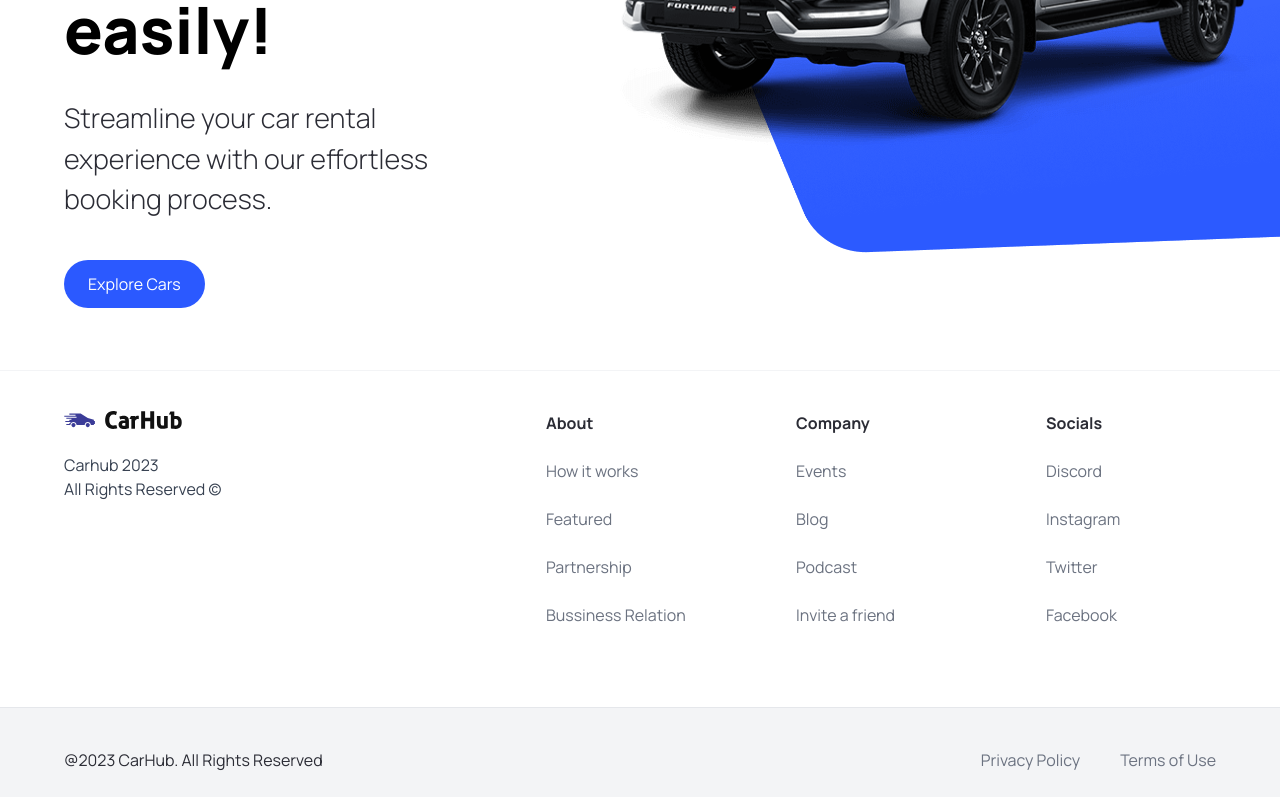
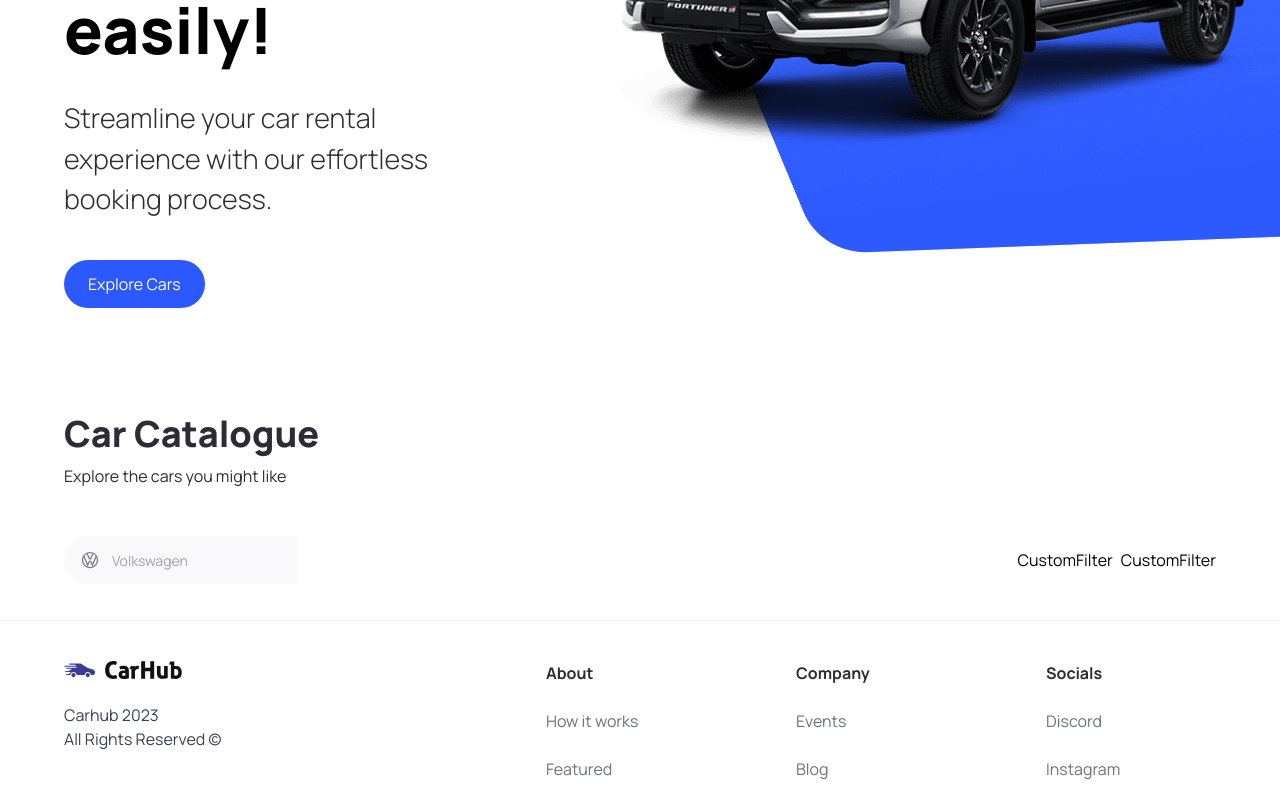
Before and after one commit to hmongdev/car-showcase, a Next.js app: page / in a window 1280 px wide. Shown: the part 450-1247 px from the top of the page. Built offline with nearby package versions, Linux system fonts and the light colour scheme.

Commit message:
create searchBar

```diff
--- a/app/page.tsx
+++ b/app/page.tsx
@@ -1,10 +1,29 @@
 import Image from 'next/image'
-import { CarCard, Hero } from '@components';
+import { CarCard, CustomFilter, Hero, SearchBar } from '@components';
 
 export default function Home() {
 	return (
 		<main className="overflow-hidden">
 			<Hero />
+			<div
+				className="mt-12 padding-x padding-y max-width"
+				id="discover"
+			>
+				<div className="home__text-container">
+					<h1 className="text-4xl font-extrabold">
+						Car Catalogue
+					</h1>
+					<p>Explore the cars you might like</p>
+				</div>
+				<div className="home__filters">
+					<SearchBar />
+
+					<div className="home__filter-container">
+						<CustomFilter title="fuel" />
+						<CustomFilter title="year" />
+					</div>
+				</div>
+			</div>
 		</main>
 	);
 }
--- /dev/null
+++ b/components/CustomFilter.tsx
@@ -0,0 +1,7 @@
+import React from 'react';
+
+const CustomFilter = () => {
+	return <div>CustomFilter</div>;
+};
+
+export default CustomFilter;
--- /dev/null
+++ b/components/SearchBar.tsx
@@ -0,0 +1,24 @@
+'use client';
+
+import SearchManufacturer from './SearchManufacturer';
+import { manufacturers } from '../constants/index';
+import { useState } from 'react';
+
+const SearchBar = () => {
+	const [manufacturer, setManufacturer] = useState('');
+
+	const handleSearch = () => {};
+
+	return (
+		<form className="searchBar" onSubmit={handleSearch}>
+			<div className="searchbar__item">
+				<SearchManufacturer
+					manufacturer={manufacturer}
+					setManufacturer={setManufacturer}
+				/>
+			</div>
+		</form>
+	);
+};
+
+export default SearchBar;
--- /dev/null
+++ b/components/SearchManufacturer.tsx
@@ -0,0 +1,103 @@
+'use client';
+
+import { SearchManufacturerProps } from '@/types';
+import { manufacturers } from '@constants';
+import { Combobox, Transition } from '@headlessui/react';
+import Image from 'next/image';
+import { useState, Fragment } from 'react';
+
+const SearchManufacturer = ({
+	manufacturer,
+	setManufacturer,
+}: SearchManufacturerProps) => {
+	const [query, setQuery] = useState('');
+
+	// search function for car manufacturer
+	const filteredManufacturers =
+		query === ''
+			? manufacturers
+			: manufacturers.filter((item) =>
+					item
+						.toLowerCase()
+						.replace(/\s+/g, '')
+						.includes(
+							query
+								.toLowerCase()
+								.replace(
+									/\s+/g,
+									''
+								)
+						)
+			  );
+
+	console.log(filteredManufacturers);
+
+	return (
+		<div className="search-manufacturer">
+			<Combobox
+				value={manufacturer}
+				onChange={setManufacturer}
+			>
+				<div className="relative w-full">
+					<Combobox.Button className="absolute top-[14px]">
+						<Image
+							src="/car-logo.svg"
+							width={20}
+							height={20}
+							className="ml-4"
+							alt="Car logo"
+						/>
+					</Combobox.Button>
+
+					<Combobox.Input
+						className="search-manufacturer__input"
+						placeholder="Volkswagen"
+						displayValue={(
+							manufacturer: string
+						) => manufacturer}
+						onChange={(e) =>
+							setQuery(e.target.value)
+						}
+					/>
+
+					<Transition
+						as={Fragment}
+						leave="transition ease-in duration-100"
+						leaveFrom="opacity-100"
+						leaveTo="opacity-0"
+						afterLeave={() => setQuery('')}
+					>
+						<Combobox.Options>
+							{filteredManufacturers.map(
+								(item) => (
+									<Combobox.Option
+										key={
+											item
+										}
+										className={({
+											active,
+										}) => `relative search-manufacturer__option
+                      ${
+				active
+					? 'bg-primary-blue text-white'
+					: 'text-gray-900'
+			}`}
+										value={
+											item
+										}
+									>
+										{
+											item
+										}
+									</Combobox.Option>
+								)
+							)}
+						</Combobox.Options>
+					</Transition>
+				</div>
+			</Combobox>
+		</div>
+	);
+};
+
+export default SearchManufacturer;
--- a/components/index.ts
+++ b/components/index.ts
@@ -3,5 +3,17 @@
 import CustomButton from './CustomButton';
 import Footer from './Footer';
 import Navbar from './Navbar';
+import SearchBar from './SearchBar';
+import CustomFilter from './CustomFilter';
+import SearchManufacturer from './SearchManufacturer';
 
-export { Hero, CarCard, CustomButton, Footer, Navbar };
+export {
+	Hero,
+	CarCard,
+	CustomButton,
+	Footer,
+	Navbar,
+	SearchBar,
+	CustomFilter,
+	SearchManufacturer,
+};
--- a/package.json
+++ b/package.json
@@ -9,6 +9,7 @@
     "lint": "next lint"
   },
   "dependencies": {
+    "@headlessui/react": "^1.7.17",
     "@types/node": "20.5.7",
     "@types/react": "18.2.21",
     "@types/react-dom": "18.2.7",
```
Also changed, not shown: types/index.ts (+9 -0 lines), 1 other file (tests, documents, lock files or other folders).
